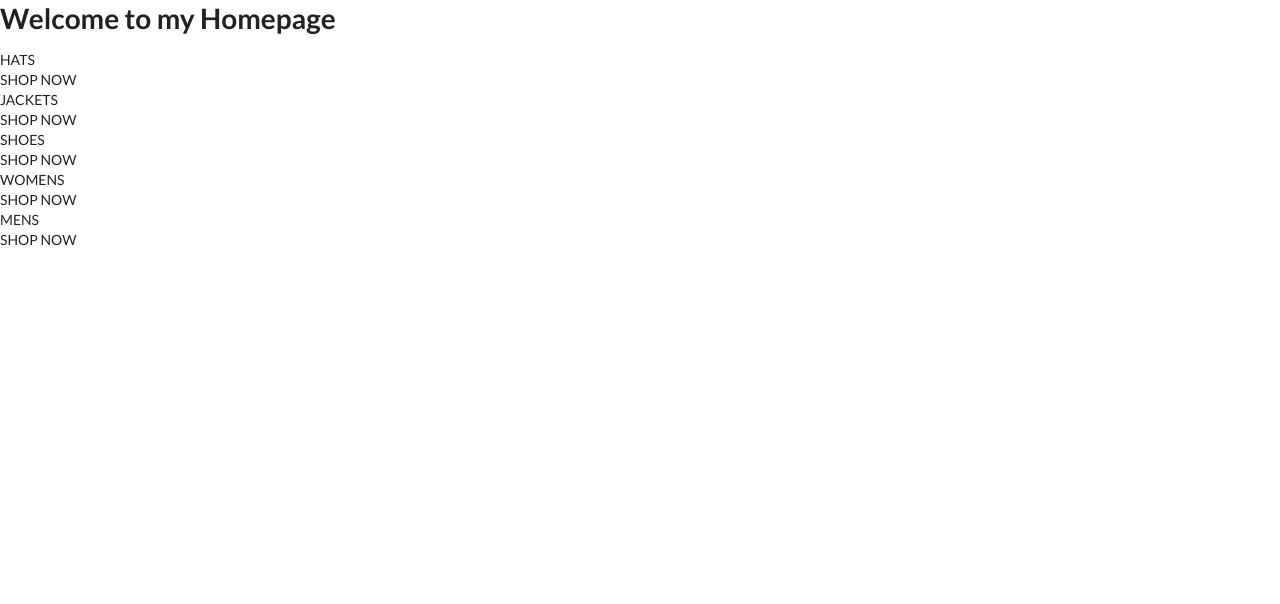
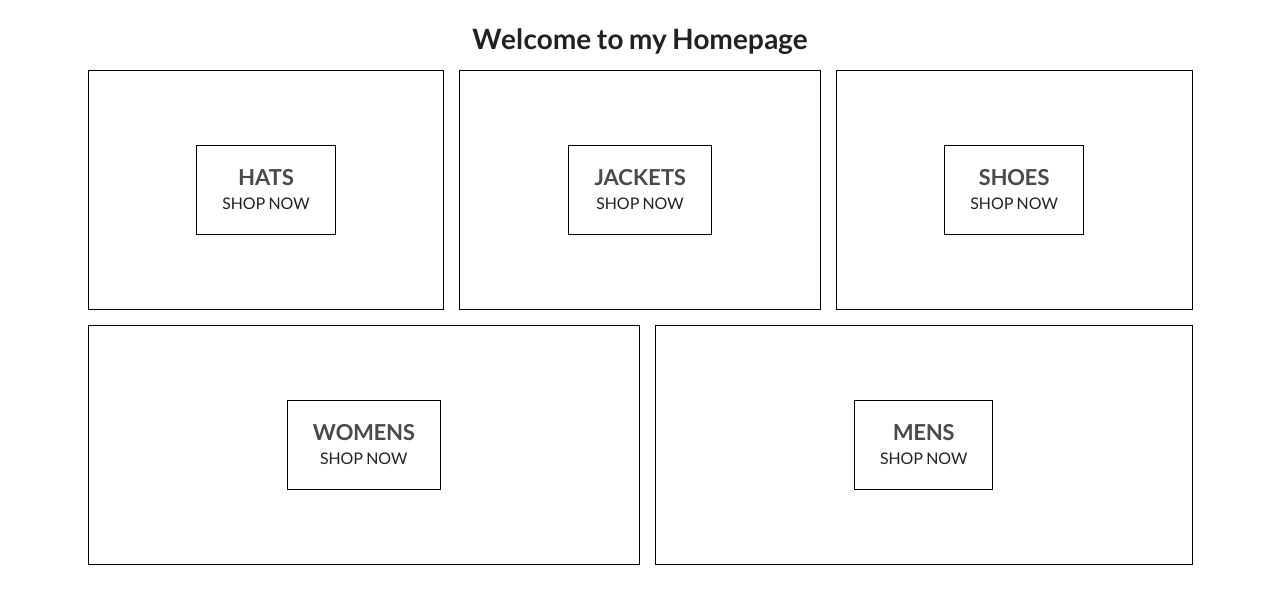
Before and after one commit to Akashdeep-Patra/Crown-React-Redux-graphql-Firebase, a React (Create React App) app: page / in a window 1280 px wide. Shown: the top 604 px of the page. Built offline with nearby package versions, Linux system fonts and the light colour scheme.

Commit message:
homepage scss added

```diff
--- a/src/Components/homepage.component.scss
+++ b/src/Components/homepage.component.scss
@@ -0,0 +1,54 @@
+.homepage {
+  display: flex;
+  flex-direction: column;
+  align-items: center;
+  padding: 20px 80px;
+}
+
+.directory-menu {
+  width: 100%;
+  display: flex;
+  flex-wrap: wrap;
+  justify-content: space-between;
+}
+
+.menu-item {
+  min-width: 30%;
+  height: 240px;
+  flex: 1 1 auto;
+  display: flex;
+  align-items: center;
+  justify-content: center;
+  border: 1px solid black;
+  margin: 0 7.5px 15px;
+
+  &:first-child {
+    margin-right: 7.5px;
+  }
+
+  &:last-child {
+    margin-left: 7.5px;
+  }
+
+  .content {
+    height: 90px;
+    padding: 0 25px;
+    display: flex;
+    flex-direction: column;
+    align-items: center;
+    justify-content: center;
+    border: 1px solid black;
+
+    .title {
+      font-weight: bold;
+      margin-bottom: 6px;
+      font-size: 22px;
+      color: #4a4a4a;
+    }
+
+    .subtitle {
+      font-weight: lighter;
+      font-size: 16px;
+    }
+  }
+}
```
